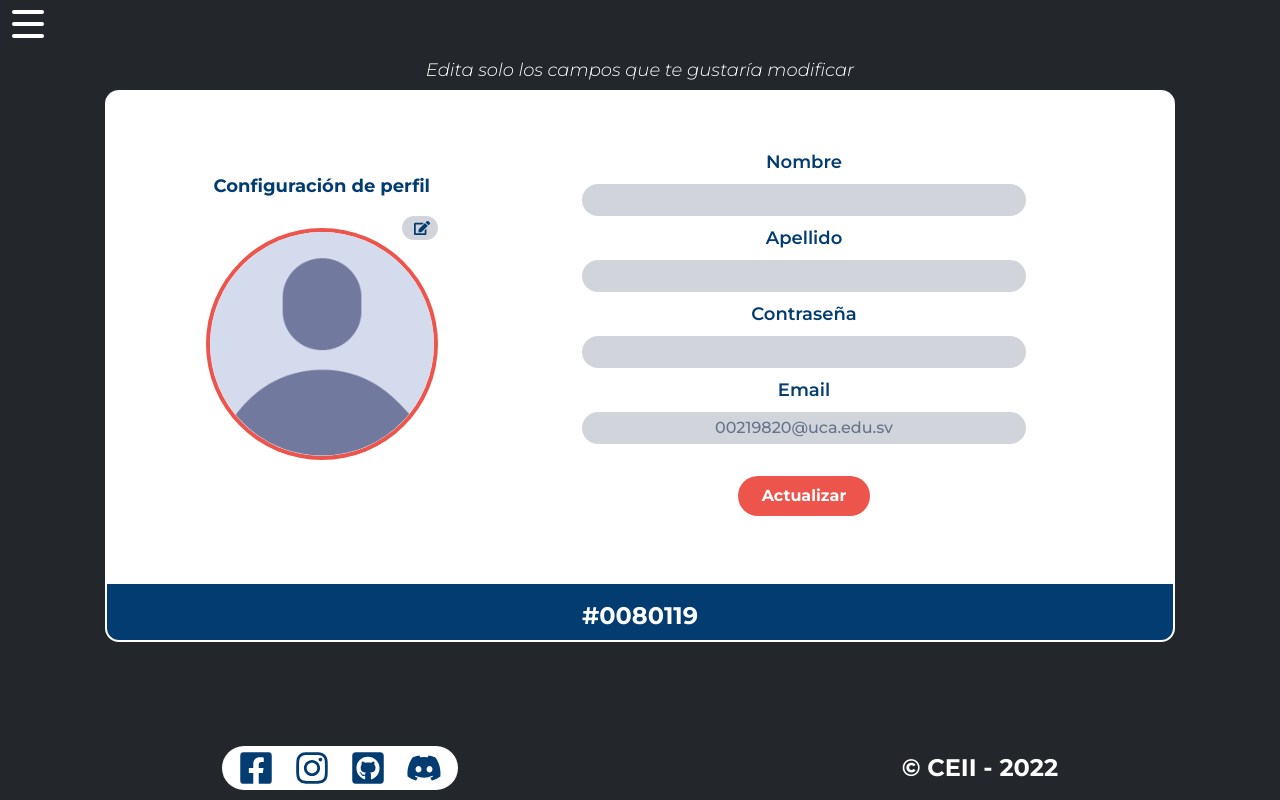
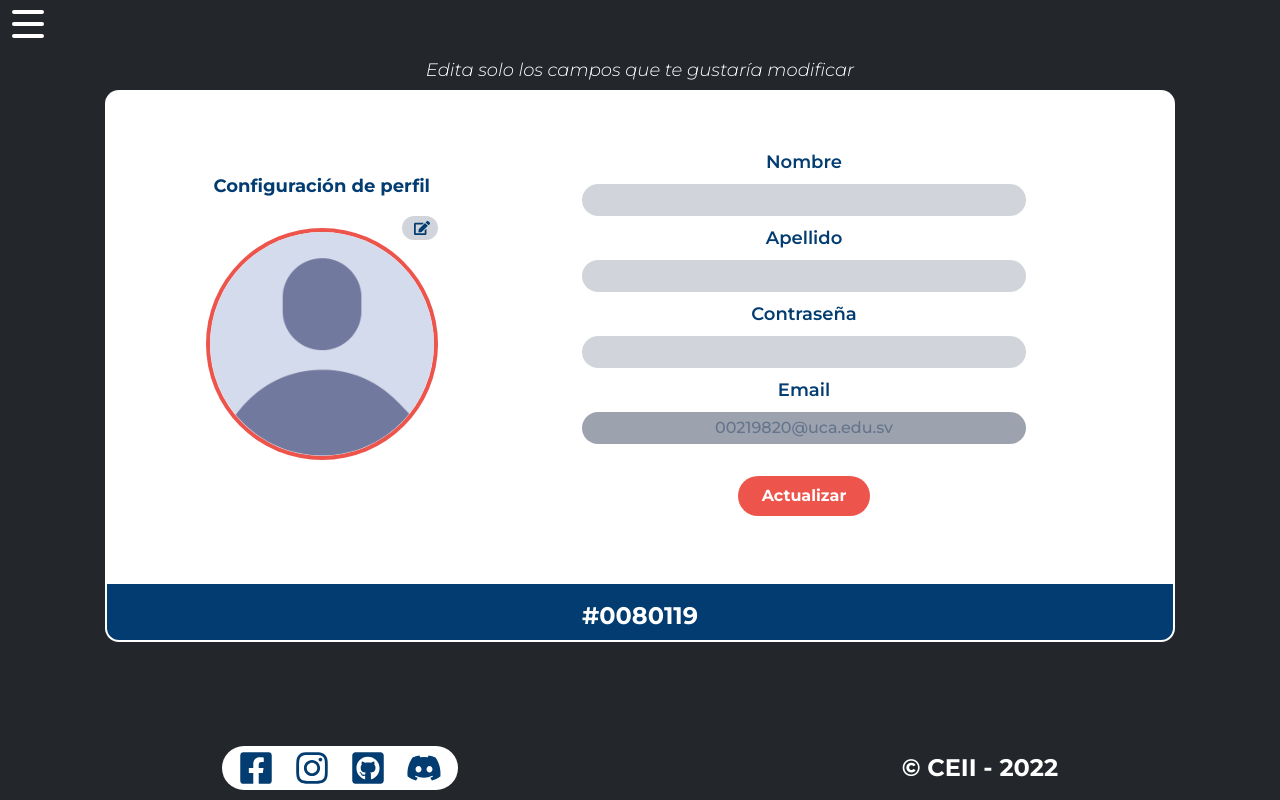
Before and after one commit to CEII/ceii.web, a Next.js app: page /users/me in a window 1280 px wide. Built offline with nearby package versions, Linux system fonts and the light colour scheme.

Commit message:
feact:ADD new prop for disabled input

```diff
--- a/pages/users/me/index.tsx
+++ b/pages/users/me/index.tsx
@@ -50,7 +50,6 @@ const SettingsUser: NextPage = () => (
                                     placeholder=""
                                     type="text"
                                     identifier="name"
-                                    required
                                     minLength={19}
                                     maxLength={19}
                                     label={{ text: 'Nombre' }}
@@ -62,7 +61,6 @@ const SettingsUser: NextPage = () => (
                                     placeholder=""
                                     type="text"
                                     identifier="lastname"
-                                    required
                                     minLength={19}
                                     maxLength={19}
                                     label={{ text: 'Apellido' }}
@@ -72,9 +70,8 @@ const SettingsUser: NextPage = () => (
                             <InputContainer>
                                 <InputGroup
                                     placeholder=""
-                                    type="text"
+                                    type="password"
                                     identifier="password"
-                                    required
                                     minLength={19}
                                     maxLength={19}
                                     label={{ text: 'Contraseña' }}
@@ -85,13 +82,13 @@ const SettingsUser: NextPage = () => (
 
                                 <InputGroup
                                 placeholder="00219820@uca.edu.sv"
-                                type="text"
+                                type="email"
                                 identifier="email"
-                                required
-                                minLength={19}
-                                maxLength={19}
+                                minLength={0}
+                                maxLength={0}
                                 label={{ text: 'Email' }}
-                                className="bg-gray-300"
+                                className="bg-gray-400 "
+                                disabled
                                 />
                             </InputContainer>
                             <div className="w-auto text-center">
--- a/src/components/Inputs/InputGroup.tsx
+++ b/src/components/Inputs/InputGroup.tsx
@@ -10,6 +10,7 @@ const InputGroup: FC<InputProps> = ({
     minLength,
     maxLength,
     required,
+    disabled
 }) => (
     <>
         <input
@@ -23,6 +24,7 @@ const InputGroup: FC<InputProps> = ({
             minLength={minLength ?? 0}
             maxLength={maxLength ?? 256}
             onChange={null}
+            disabled={disabled ?? false}
         />
         <label
             htmlFor={identifier}
--- a/src/interfaces/props.ts
+++ b/src/interfaces/props.ts
@@ -40,6 +40,7 @@ export interface InputProps extends ExtendedDefaultProps {
     minLength?: number;
     maxLength?: number;
     required?: boolean;
+    disabled?: boolean;
 }
 
 export interface SignOutPageProps {
```
